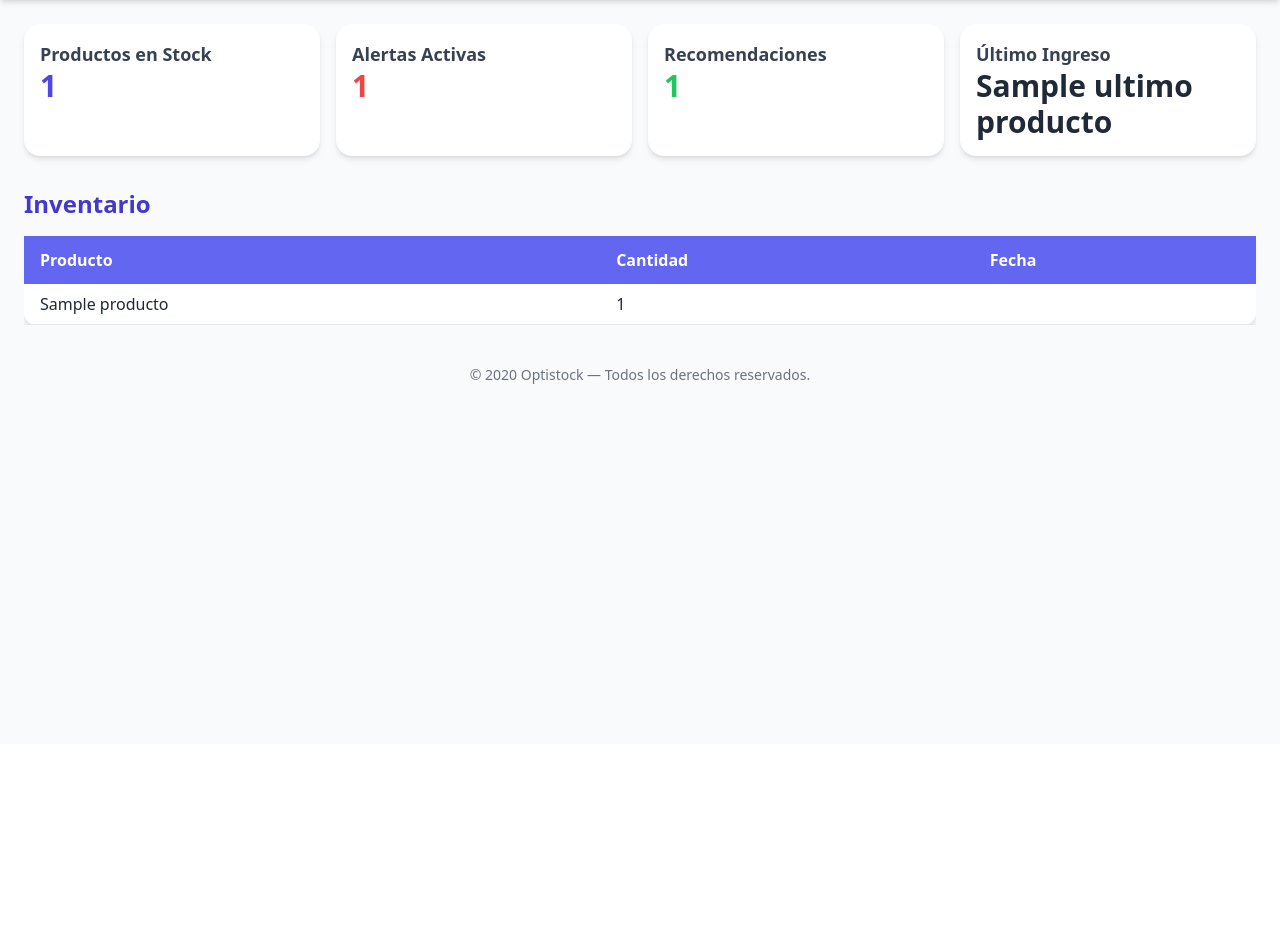
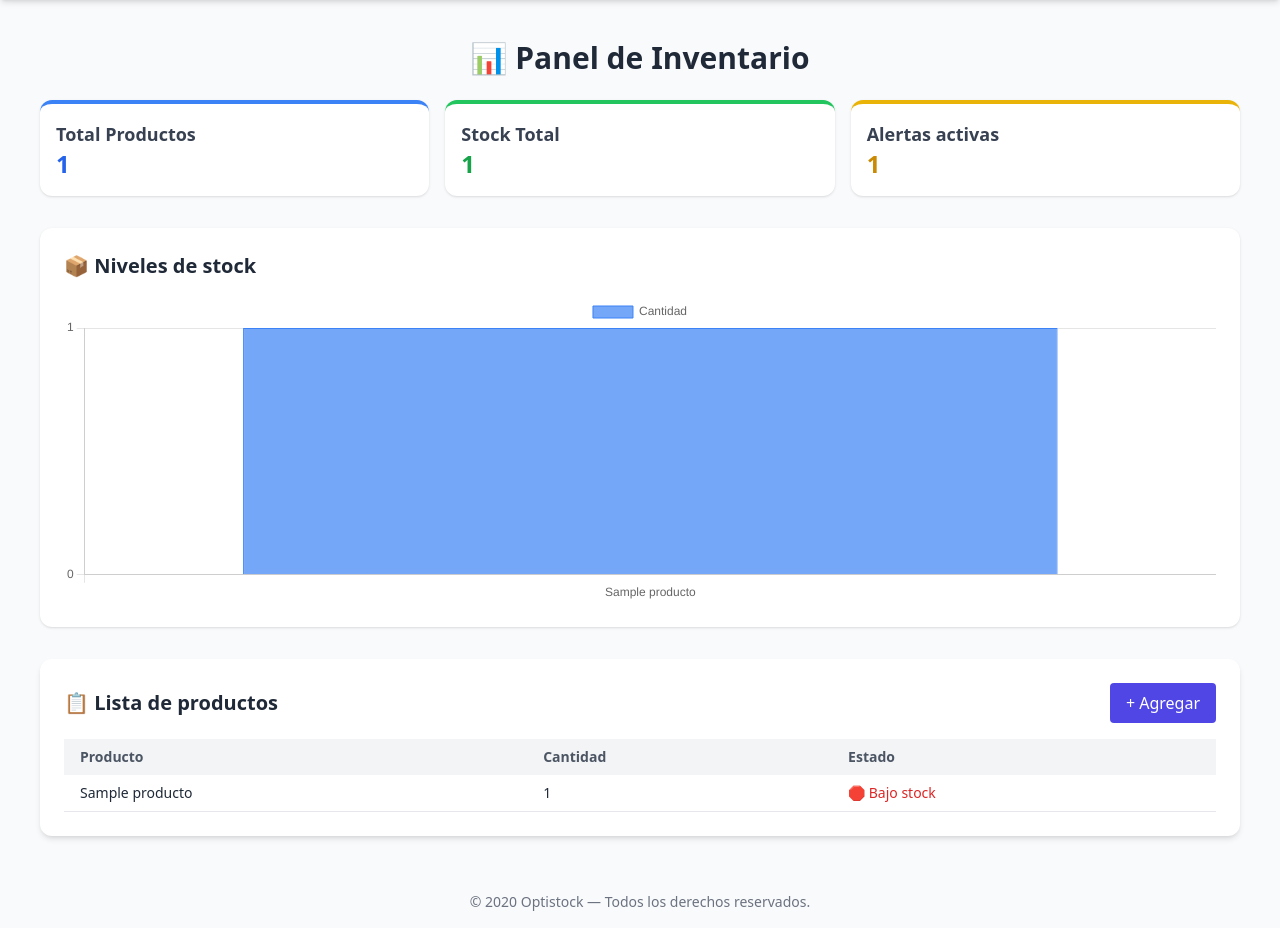
Before and after one commit to Davidsondp/Optistock-AI-, a Flask app: template templates/dashboard.html in a window 1280 px wide. Shown: the part 56-984 px from the top of the page. Before the commit the page ends 440 px from the top, so only its background shows below. Run offline with Flask 3, Linux system fonts and the light colour scheme; tables that the repository leaves empty hold one stand-in row (values such as "Sample post"); the template is opened without the code that fills it: values that come from a table or form of the project are taken from there, most other values are stand-ins (such as "Sample title", 1, 10 or a date in 2020); some libraries are stand-ins or nearby versions.

Commit message:
Update dashboard.html

```diff
--- a/templates/dashboard.html
+++ b/templates/dashboard.html
@@ -1,49 +1,97 @@
-<!-- dashboard.html -->
-{% extends 'base.html' %}
+{% extends "base.html" %}
 {% block content %}
-<section class="grid grid-cols-1 md:grid-cols-2 lg:grid-cols-4 gap-4">
-  <div class="bg-white p-4 rounded-2xl shadow-md">
-    <h3 class="text-lg font-semibold text-gray-700">Productos en Stock</h3>
-    <p class="text-3xl font-bold text-indigo-600">{{ productos|length }}</p>
+
+<div class="container mx-auto p-4">
+
+  <h1 class="text-3xl font-bold mb-6 text-center text-gray-800">📊 Panel de Inventario</h1>
+
+  <!-- Métricas resumen -->
+  <div class="grid grid-cols-1 md:grid-cols-3 gap-4 mb-8">
+    <div class="bg-white p-4 shadow rounded-xl border-t-4 border-blue-500">
+      <h2 class="text-lg font-semibold text-gray-700">Total Productos</h2>
+      <p class="text-2xl font-bold text-blue-600">{{ productos|length }}</p>
+    </div>
+    <div class="bg-white p-4 shadow rounded-xl border-t-4 border-green-500">
+      <h2 class="text-lg font-semibold text-gray-700">Stock Total</h2>
+      <p class="text-2xl font-bold text-green-600">
+        {{ productos | sum(attribute='cantidad') }}
+      </p>
+    </div>
+    <div class="bg-white p-4 shadow rounded-xl border-t-4 border-yellow-500">
+      <h2 class="text-lg font-semibold text-gray-700">Alertas activas</h2>
+      <p class="text-2xl font-bold text-yellow-600">
+        {{ productos | selectattr('cantidad', 'lt', 5) | list | length }}
+      </p>
+    </div>
   </div>
 
-  <div class="bg-white p-4 rounded-2xl shadow-md">
-    <h3 class="text-lg font-semibold text-gray-700">Alertas Activas</h3>
-    <p class="text-3xl font-bold text-red-500">{{ alertas|length }}</p>
+  <!-- Gráfico visual -->
+  <div class="bg-white p-6 rounded-xl shadow mb-8">
+    <h2 class="text-xl font-semibold text-gray-800 mb-4">📦 Niveles de stock</h2>
+    <canvas id="stockChart" height="80"></canvas>
   </div>
 
-  <div class="bg-white p-4 rounded-2xl shadow-md">
-    <h3 class="text-lg font-semibold text-gray-700">Recomendaciones</h3>
-    <p class="text-3xl font-bold text-green-500">{{ recomendaciones|length }}</p>
-  </div>
-
-  <div class="bg-white p-4 rounded-2xl shadow-md">
-    <h3 class="text-lg font-semibold text-gray-700">Último Ingreso</h3>
-    <p class="text-3xl font-bold text-gray-800">{{ ultimo_producto.nombre if ultimo_producto else '---' }}</p>
-  </div>
-</section>
-
-<section class="mt-8">
-  <h2 class="text-2xl font-bold text-indigo-700 mb-4">Inventario</h2>
-  <div class="overflow-x-auto">
-    <table class="min-w-full bg-white shadow-md rounded-xl">
-      <thead>
-        <tr class="bg-indigo-500 text-white">
-          <th class="py-3 px-4 text-left">Producto</th>
-          <th class="py-3 px-4 text-left">Cantidad</th>
-          <th class="py-3 px-4 text-left">Fecha</th>
+  <!-- Tabla de productos -->
+  <div class="bg-white shadow-md rounded-xl p-6">
+    <div class="flex justify-between items-center mb-4">
+      <h2 class="text-xl font-semibold text-gray-800">📋 Lista de productos</h2>
+      <a href="{{ url_for('agregar_producto') }}" class="bg-indigo-600 text-white px-4 py-2 rounded hover:bg-indigo-700 transition">+ Agregar</a>
+    </div>
+    <table class="min-w-full table-auto text-sm">
+      <thead class="bg-gray-100">
+        <tr>
+          <th class="px-4 py-2 text-left text-gray-600">Producto</th>
+          <th class="px-4 py-2 text-left text-gray-600">Cantidad</th>
+          <th class="px-4 py-2 text-left text-gray-600">Estado</th>
         </tr>
       </thead>
       <tbody>
-        {% for producto in productos %}
-        <tr class="border-b hover:bg-indigo-50">
-          <td class="py-2 px-4">{{ producto.nombre }}</td>
-          <td class="py-2 px-4">{{ producto.cantidad }}</td>
-          <td class="py-2 px-4">{{ producto.fecha.strftime('%d/%m/%Y') }}</td>
+        {% for p in productos %}
+        <tr class="border-b">
+          <td class="px-4 py-2">{{ p.nombre }}</td>
+          <td class="px-4 py-2">{{ p.cantidad }}</td>
+          <td class="px-4 py-2">
+            {% if p.cantidad < 5 %}
+              <span class="text-red-600 font-medium">🛑 Bajo stock</span>
+            {% elif p.cantidad > 100 %}
+              <span class="text-yellow-600 font-medium">⚠️ Sobre stock</span>
+            {% else %}
+              <span class="text-green-600">✔️ OK</span>
+            {% endif %}
+          </td>
         </tr>
         {% endfor %}
       </tbody>
     </table>
   </div>
-</section>
+</div>
+
+<!-- Chart.js CDN + script -->
+<script src="https://cdn.jsdelivr.net/npm/chart.js"></script>
+<script>
+  const ctx = document.getElementById('stockChart').getContext('2d');
+  const chart = new Chart(ctx, {
+    type: 'bar',
+    data: {
+      labels: {{ productos | map(attribute='nombre') | list | tojson }},
+      datasets: [{
+        label: 'Cantidad',
+        data: {{ productos | map(attribute='cantidad') | list | tojson }},
+        backgroundColor: 'rgba(59, 130, 246, 0.7)',
+        borderColor: 'rgba(59, 130, 246, 1)',
+        borderWidth: 1
+      }]
+    },
+    options: {
+      responsive: true,
+      scales: {
+        y: {
+          beginAtZero: true,
+          ticks: { stepSize: 10 }
+        }
+      }
+    }
+  });
+</script>
+
 {% endblock %}
```
